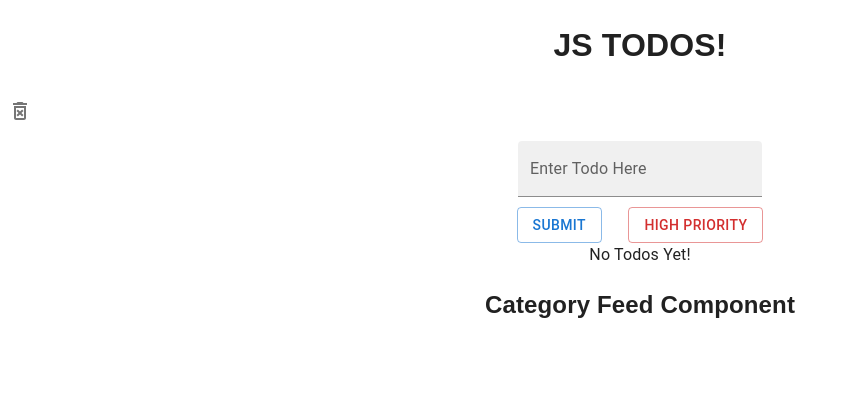
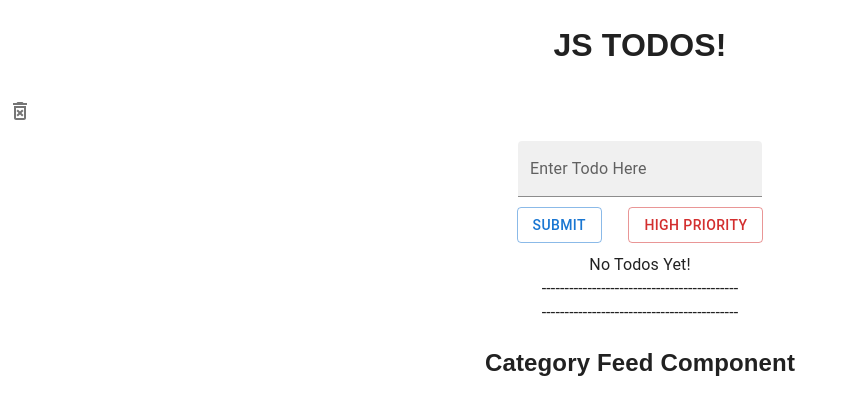
Before and after one commit to jstaples50/js_todo_app, a React (Create React App) app: page / in a window 1280 px wide. Shown: the top 414 px of the page, without its empty margins (0-844 px from the left). Built offline with nearby package versions, Linux system fonts and the light colour scheme.

Commit message:
filted todo array by status in TodoFeed Component

```diff
--- a/src/scenes/TodoFeed.jsx
+++ b/src/scenes/TodoFeed.jsx
@@ -32,6 +32,7 @@ const TodoFeed = () => {
 
   const handleTodoSubmit = (e) => {
     e.preventDefault();
+    if (todo !== "") {
       const newTodo = {
         id: uuidv4(),
         date: new Date(),
@@ -43,6 +44,7 @@ const TodoFeed = () => {
       setTodo("");
       setHighPriority("outlined");
       childChange ? setChildChange(false) : setChildChange(true);
+    } else return;
   };
 
   const handleHighPriorityClick = () => {
@@ -65,9 +67,6 @@ const TodoFeed = () => {
   return (
     <Box>
       <Box className="delete-bar" width={"100vw"}>
-        {/* <IconButton onClick={handleAllTodosDelete}>
-          <DeleteForeverOutlinedIcon />
-        </IconButton> */}
         <DeleteDialog handleAllTodosDelete={handleAllTodosDelete} />
       </Box>
       <form onSubmit={handleTodoSubmit}>
@@ -110,7 +109,9 @@ const TodoFeed = () => {
       </form>
       <Box textAlign={"center"}>
         {todoArray.length ? (
-          todoArray.map((todo, index) => (
+          todoArray
+            .filter((t) => t.status === 0)
+            .map((todo, index) => (
               <ToDo
                 key={index}
                 todo={todo}
@@ -119,8 +120,34 @@ const TodoFeed = () => {
               />
             ))
         ) : (
-          <Typography>No Todos Yet!</Typography>
+          <Typography mt={"10px"}>No Todos Yet!</Typography>
         )}
+        <Typography>-------------------------------------------</Typography>
+        {todoArray.length
+          ? todoArray
+              .filter((t) => t.status === 1)
+              .map((todo, index) => (
+                <ToDo
+                  key={index}
+                  todo={todo}
+                  childChange={childChange}
+                  setChildChange={setChildChange}
+                />
+              ))
+          : null}
+        <Typography>-------------------------------------------</Typography>
+        {todoArray.length
+          ? todoArray
+              .filter((t) => t.status === 2)
+              .map((todo, index) => (
+                <ToDo
+                  key={index}
+                  todo={todo}
+                  childChange={childChange}
+                  setChildChange={setChildChange}
+                />
+              ))
+          : null}
       </Box>
     </Box>
   );
--- a/src/scenes/components/Todo.jsx
+++ b/src/scenes/components/Todo.jsx
@@ -106,9 +106,6 @@ const ToDo = ({ todo, childChange, setChildChange }) => {
       <Typography sx={{ m: "5px", fontWeight: "bold", color: grey[600] }}>
         {todo.text}
       </Typography>
-      {/* <Button variant="contained" onClick={() => setOpen(true)}>
-        Set Status
-      </Button> */}
       <StatusButton onClick={() => setOpen(true)} statusColor={borderColor}>
         Set Status
       </StatusButton>
```
Lines whose indentation alone changed are shown as unchanged.
